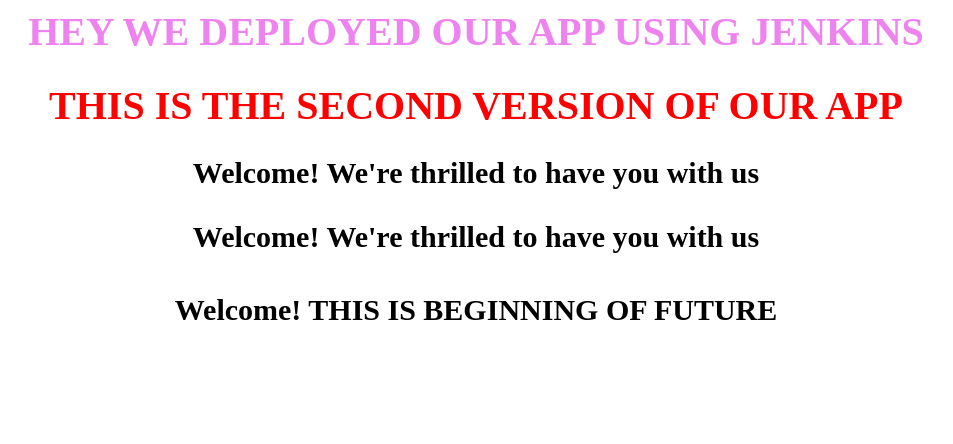
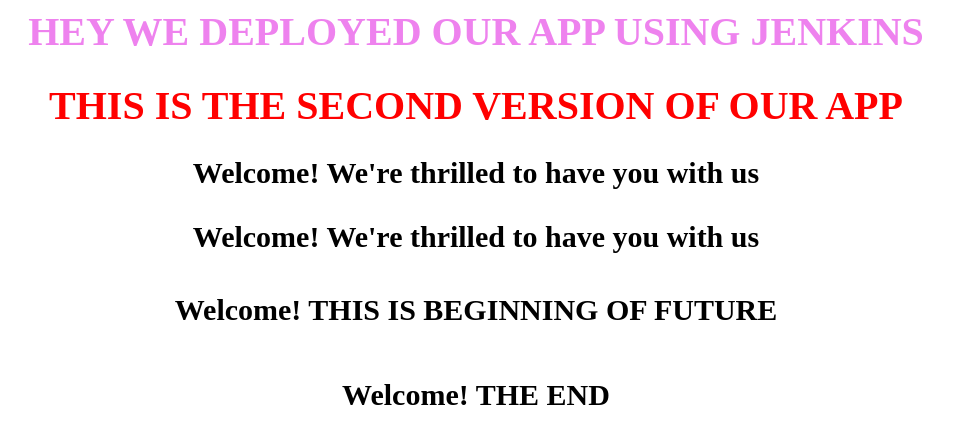
Before and after one commit to saisanketh1/myrepo, a plain HTML site: page index.html in a window 1280 px wide. Shown: the whole page, without its empty margins (164-1117 px from the left). Drawn offline with Linux system fonts and the light colour scheme.

Commit message:
latest committed

```diff
--- a/index.html
+++ b/index.html
@@ -12,6 +12,7 @@
 
 <h4 style="color: bule; font-size: 30px;" align="center">Welcome! THIS IS BEGINNING OF FUTURE</h4>
 
+<h5 style="color: bule; font-size: 30px;" align="center">Welcome! THE END</h5>
 </body>
 
 </html>
```
